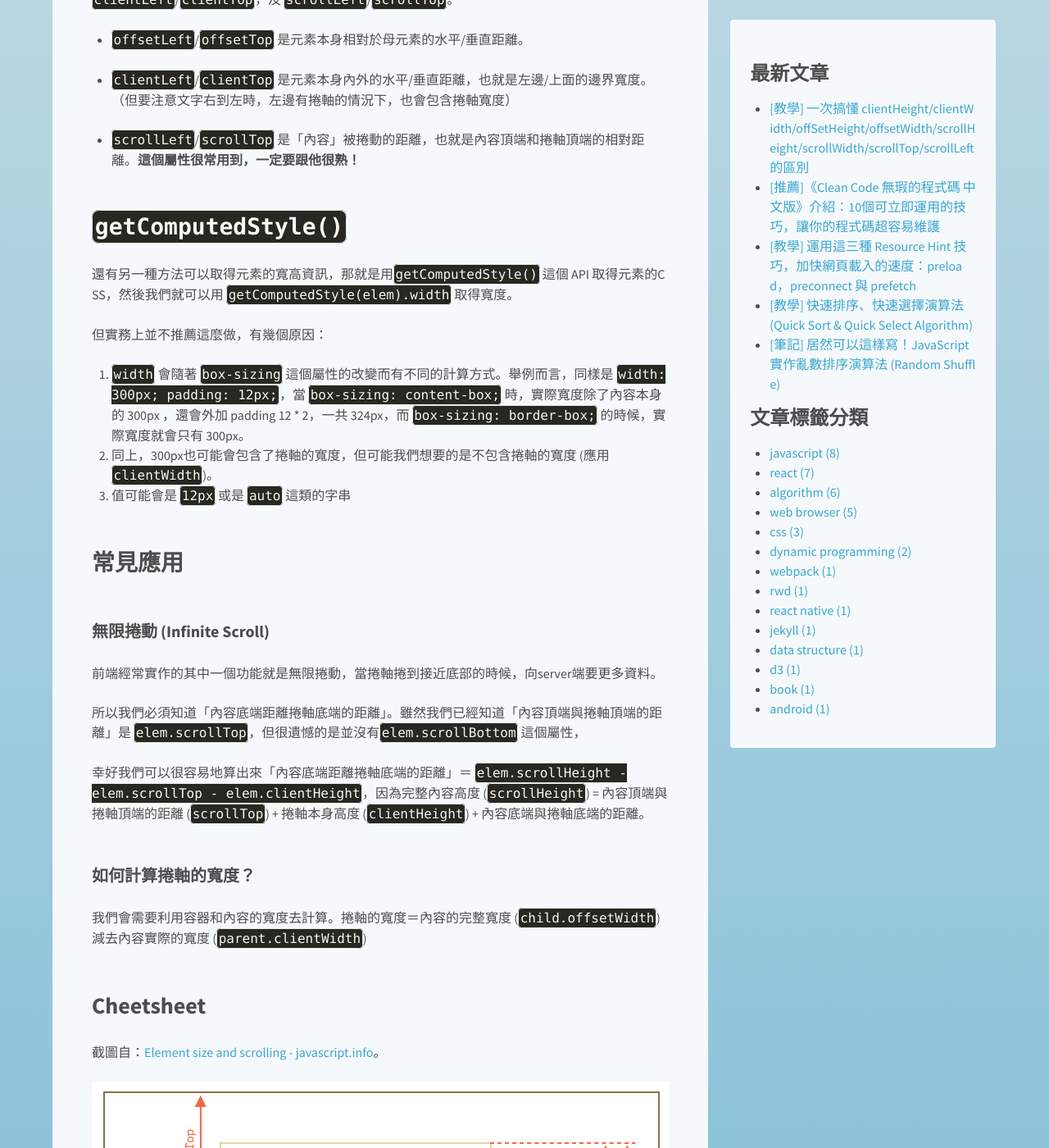
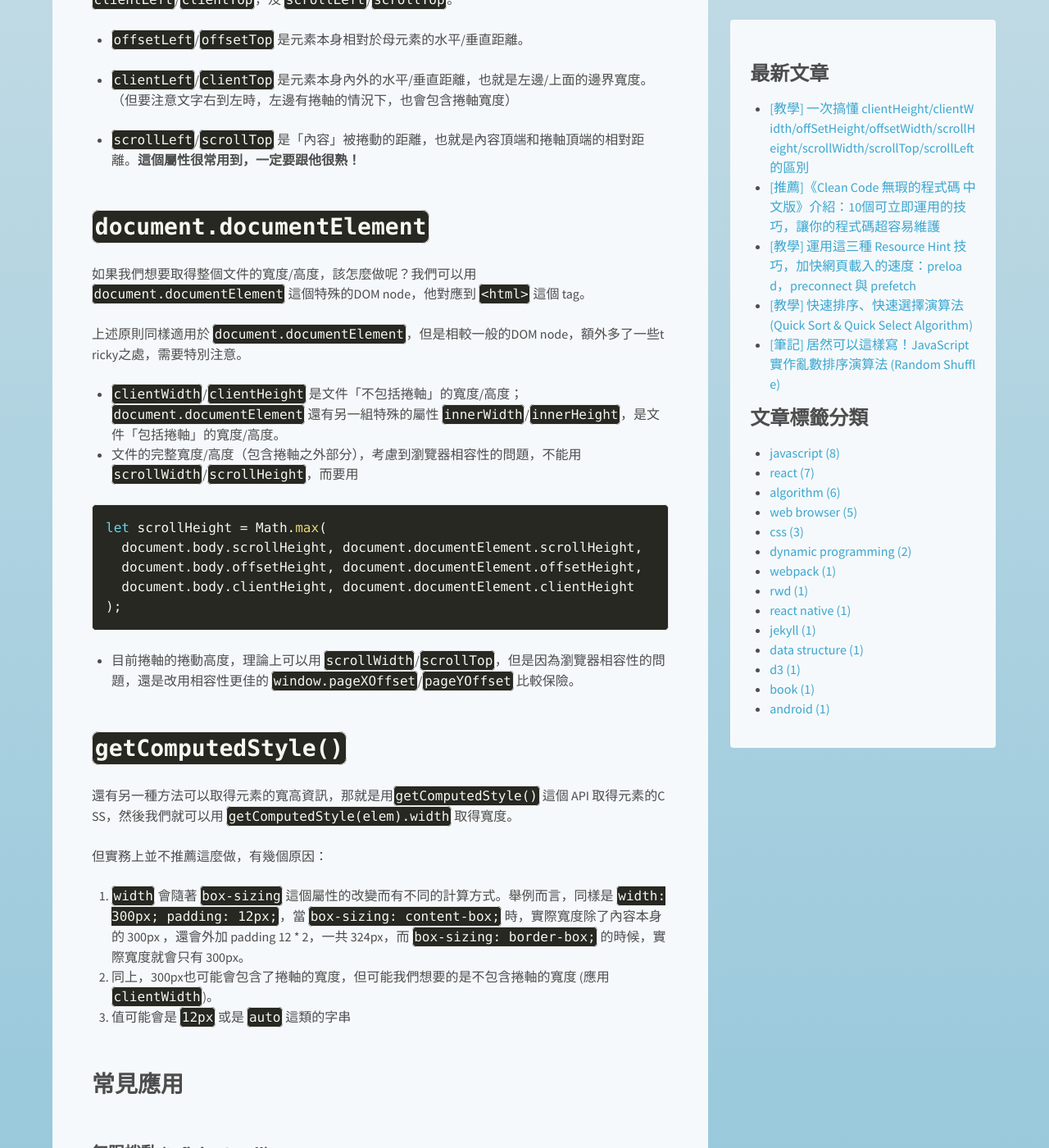
Before and after one commit to shuboc/shuboc.github.io, a Jekyll site: the page built from _posts/2019-12-14-element-size-scrolling.md, in a window 1280 px wide and 1400 px high, scrolled down 1747 px. Shown: the whole window at 82% size. Built offline with Jekyll 4.4.1, drawn with Linux system fonts in a browser that asks for light colours; nearby versions of some CDN libraries; library files that are not in the unit come from our copies; comment, search, counter and statistics services are not loaded.

Commit message:
Update post

````diff
--- a/_posts/2019-12-14-element-size-scrolling.md
+++ b/_posts/2019-12-14-element-size-scrolling.md
@@ -31,6 +31,25 @@ tags: ["javascript", "web browser"]
 * `clientLeft`/`clientTop` 是元素本身內外的水平/垂直距離，也就是左邊/上面的邊界寬度。（但要注意文字右到左時，左邊有捲軸的情況下，也會包含捲軸寬度）
 
 * `scrollLeft`/`scrollTop` 是「內容」被捲動的距離，也就是內容頂端和捲軸頂端的相對距離。**這個屬性很常用到，一定要跟他很熟！**
+
+## `document.documentElement`
+
+如果我們想要取得整個文件的寬度/高度，該怎麼做呢？我們可以用  `document.documentElement` 這個特殊的DOM node，他對應到 `<html>` 這個 tag。
+
+上述原則同樣適用於 `document.documentElement`，但是相較一般的DOM node，額外多了一些tricky之處，需要特別注意。
+
+* `clientWidth`/`clientHeight` 是文件「不包括捲軸」的寬度/高度；`document.documentElement` 還有另一組特殊的屬性 `innerWidth`/`innerHeight`，是文件「包括捲軸」的寬度/高度。
+* 文件的完整寬度/高度（包含捲軸之外部分），考慮到瀏覽器相容性的問題，不能用 `scrollWidth`/`scrollHeight`，而要用
+
+```JavaScript
+let scrollHeight = Math.max(
+  document.body.scrollHeight, document.documentElement.scrollHeight,
+  document.body.offsetHeight, document.documentElement.offsetHeight,
+  document.body.clientHeight, document.documentElement.clientHeight
+);
+```
+
+* 目前捲軸的捲動高度，理論上可以用 `scrollWidth`/`scrollTop`，但是因為瀏覽器相容性的問題，還是改用相容性更佳的 `window.pageXOffset`/`pageYOffset` 比較保險。
 
 ## `getComputedStyle()`
 
````
